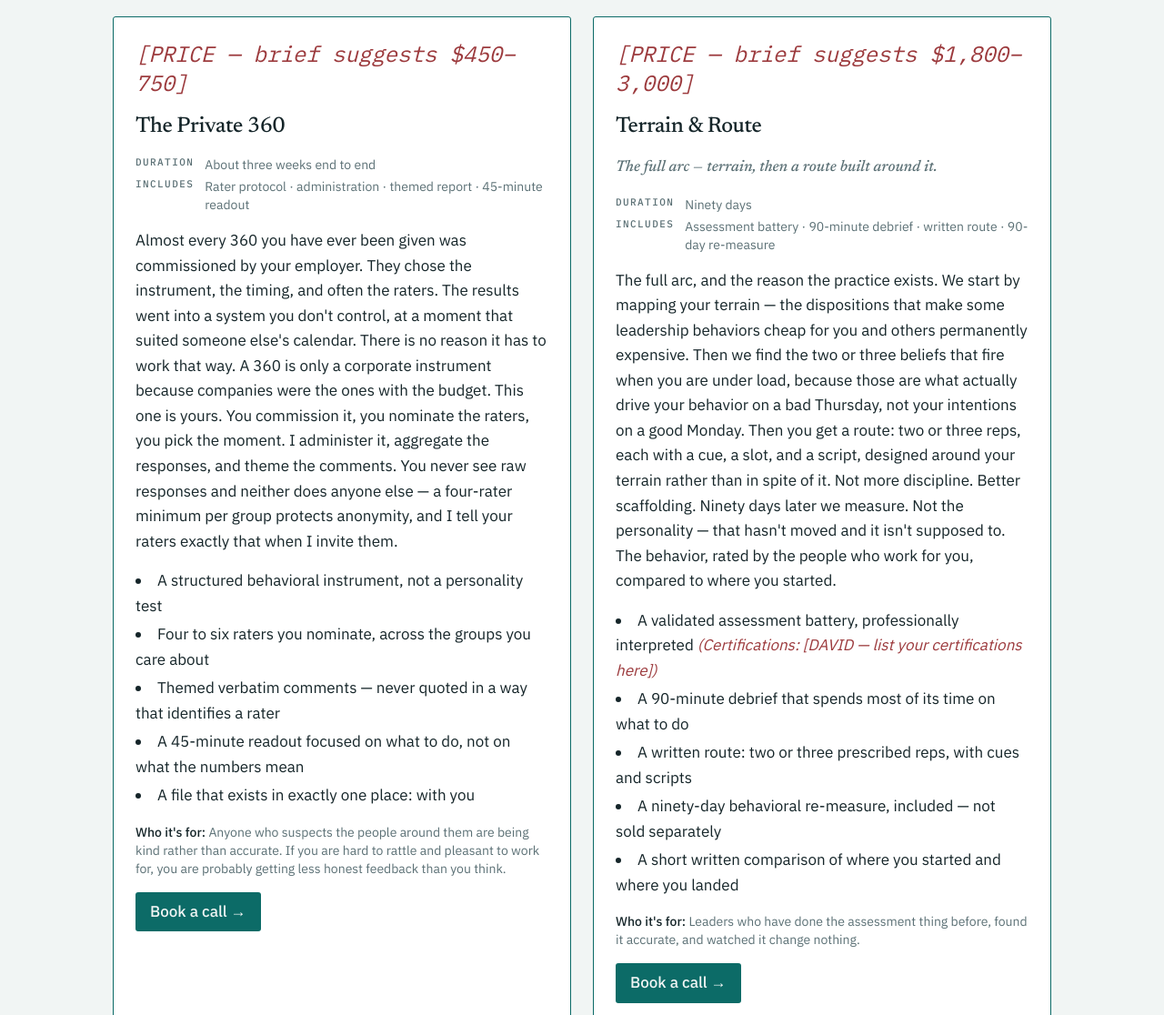
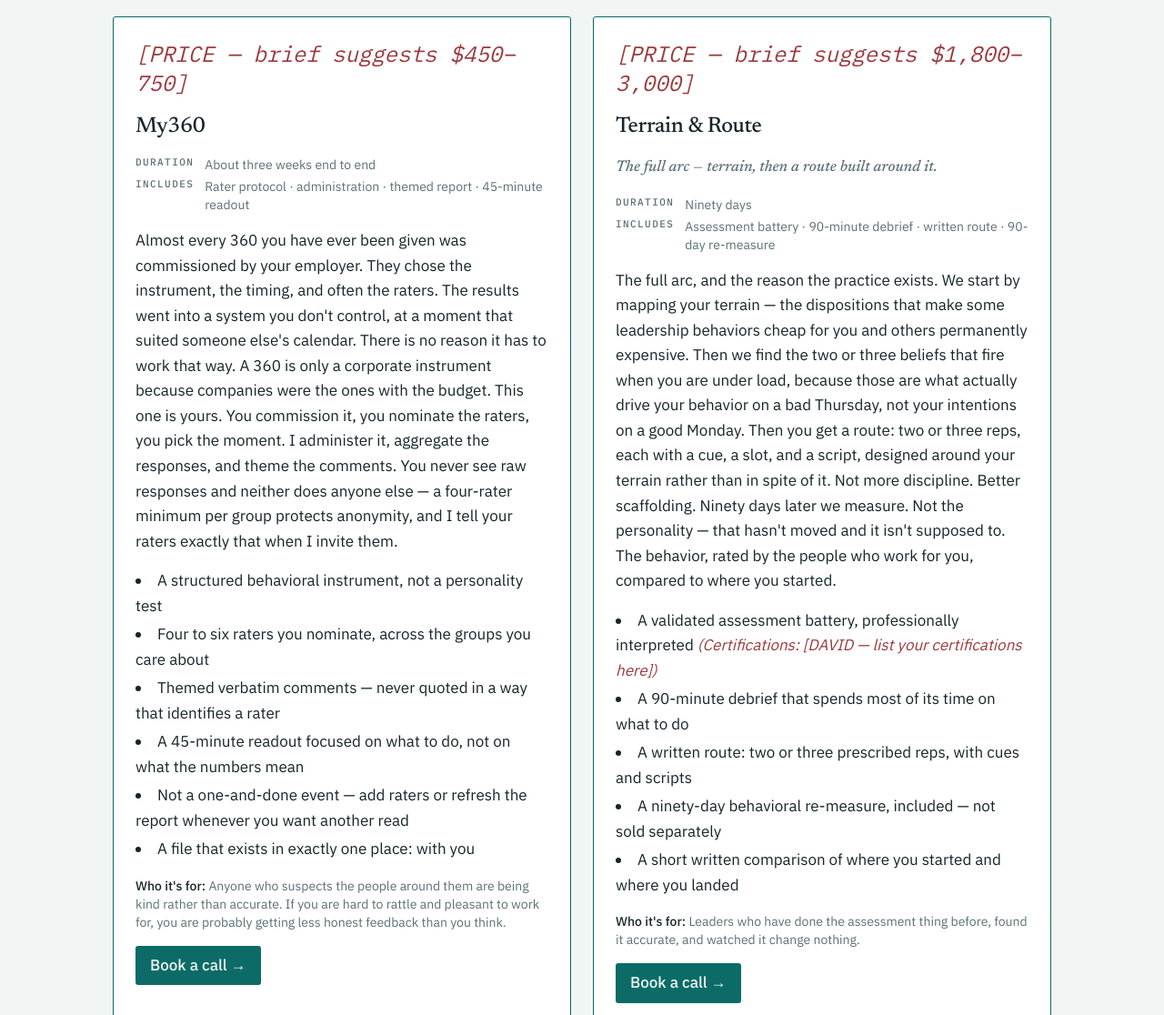
Before and after one commit to davidcmorris/leadfromthehip, an Astro site: page /work-with-me in a window 1280 px wide. Shown: the part 420-1536 px from the top of the page at 91% size. Built offline with nearby package versions, Linux system fonts and the light colour scheme; Astro itself is replaced by a stand-in of ours.

Commit message:
Rename The Private 360 to My360, add ongoing-updates feature
Product name change requested by David. Also added a bullet noting
this isn't a one-and-done event -- raters can be added and the report
refreshed later. Left the #private-360 anchor slug and URL unchanged
since it's not user-visible. Home page's condensed offer card and the
full one on /work-with-me both updated; the new feature bullet only
applies to the full card, matching the existing condensed-vs-full
copy pattern.

```diff
--- a/src/pages/index.astro
+++ b/src/pages/index.astro
@@ -129,7 +129,7 @@ import OfferCard from "../components/OfferCard.astro";
 		<div class="grid grid-cols-1 md:grid-cols-2 gap-6">
 			<OfferCard
 				price="[PRICE]"
-				title="The Private 360"
+				title="My360"
 				description="A multi-rater feedback round you commission, on your timing, with raters you choose. The results come to you and only you — nothing enters an HR system, ever."
 				ctaLabel="See the full offer →"
 				ctaHref="/work-with-me#private-360"
--- a/src/pages/work-with-me.astro
+++ b/src/pages/work-with-me.astro
@@ -5,7 +5,7 @@ import OfferCard from "../components/OfferCard.astro";
 ---
 <BaseLayout
 	title="Work with me — Lead From The Hip"
-	description="Two engagements, both bought by the leader and both ending in a ninety-day behavioral re-measure. Private 360 and full assessment-to-route coaching."
+	description="Two engagements, both bought by the leader and both ending in a ninety-day behavioral re-measure. My360 and full assessment-to-route coaching."
 >
 	<Hero
 		eyebrow="Engagements"
@@ -21,13 +21,14 @@ import OfferCard from "../components/OfferCard.astro";
 				price="[PRICE — brief suggests $450–750]"
 				duration="About three weeks end to end"
 				includes="Rater protocol · administration · themed report · 45-minute readout"
-				title="The Private 360"
+				title="My360"
 				description="Almost every 360 you have ever been given was commissioned by your employer. They chose the instrument, the timing, and often the raters. The results went into a system you don't control, at a moment that suited someone else's calendar. There is no reason it has to work that way. A 360 is only a corporate instrument because companies were the ones with the budget. This one is yours. You commission it, you nominate the raters, you pick the moment. I administer it, aggregate the responses, and theme the comments. You never see raw responses and neither does anyone else — a four-rater minimum per group protects anonymity, and I tell your raters exactly that when I invite them."
 				bullets={[
 					"A structured behavioral instrument, not a personality test",
 					"Four to six raters you nominate, across the groups you care about",
 					"Themed verbatim comments — never quoted in a way that identifies a rater",
 					"A 45-minute readout focused on what to do, not on what the numbers mean",
+					"Not a one-and-done event — add raters or refresh the report whenever you want another read",
 					"A file that exists in exactly one place: with you",
 				]}
 				whoFor="Anyone who suspects the people around them are being kind rather than accurate. If you are hard to rattle and pleasant to work for, you are probably getting less honest feedback than you think."
```
